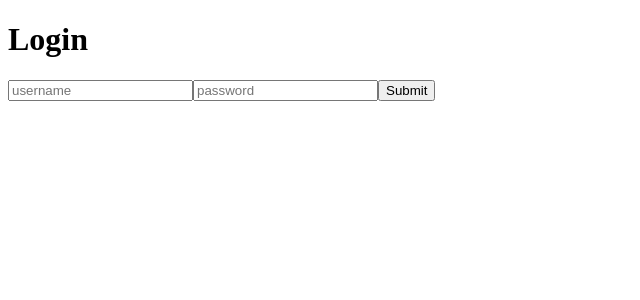
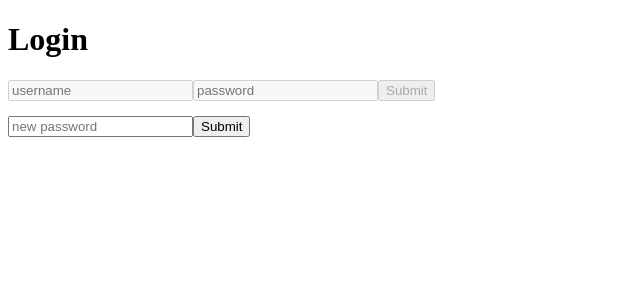
Before and after one commit to jmarron7/angular-java-pm-app, an Angular app in the folder frontend/: page /login in a window 1280 px wide. Shown: the top 300 px of the page, without its empty margins (0-640 px from the left). Built offline with nearby package versions, Linux system fonts and the light colour scheme.

Commit message:
implemented pending user login conditional

```diff
--- a/frontend/src/app/components/announcement-card/announcement-card.component.css
+++ b/frontend/src/app/components/announcement-card/announcement-card.component.css
@@ -1,3 +1,4 @@
 p {
     border: 1px solid black;
+    margin: 10px;
 }
--- a/frontend/src/app/components/project-card/project-card.component.css
+++ b/frontend/src/app/components/project-card/project-card.component.css
@@ -1,3 +1,4 @@
 p {
     border: 1px solid black;
+    margin: 10px;
 }
--- a/frontend/src/app/components/team-card/team-card.component.css
+++ b/frontend/src/app/components/team-card/team-card.component.css
@@ -1,3 +1,17 @@
-p {
+button {
+    background-color: transparent;
     border: 1px solid black;
+    margin: 10px;
+    font-family: inherit;
+    font-size: inherit;
+    font-style: inherit;
+    font-weight: inherit;
+    line-height: inherit;
+    padding: 0;
+    text-align: left;
 }
+
+button:hover {
+    background-color: whitesmoke;
+    cursor: pointer;
+}
--- a/frontend/src/app/pages/login/login.component.css
+++ b/frontend/src/app/pages/login/login.component.css
@@ -0,0 +1,3 @@
+#new-password {
+  margin-top: 15px;
+}
--- a/frontend/src/app/pages/login/login.component.html
+++ b/frontend/src/app/pages/login/login.component.html
@@ -2,11 +2,18 @@
 <h1 id="login-header">Login</h1>
 
 <form #loginForm="ngForm" (ngSubmit)="login(loginForm.form.value);">
-  <input type="text" name="username" ngModel #nameField="ngModel" class="form-control" placeholder="username">
-  <input type="password" name="password" ngModel #passField="ngModel" class="login-field" placeholder="password">
-  <button class="submit-button" value="Login">Submit</button>
+  <input [disabled]="isPending" type="text" name="username" ngModel #nameField="ngModel" class="form-control" placeholder="username">
+  <input [disabled]="isPending" type="password" name="password" ngModel #passField="ngModel" class="login-field" placeholder="password">
+  <button [disabled]="isPending" class="submit-button" value="Login">Submit</button>
 </form>
 
-<div *ngIf="invalid" id="login-error-msg-container">
-    <p id="login-error-msg">Invalid username and/or password</p>
+<div *ngIf="isInvalid">
+    <p>Invalid username and/or password</p>
 </div>
+
+<div id="new-password" *ngIf="isPending">
+  <form #loginForm="ngForm" (ngSubmit)="updatePassword(loginForm.form.value);">
+    <input type="password" name="password" ngModel #passField="ngModel" class="login-field" placeholder="new password">
+    <button class="submit-button" value="Login">Submit</button>
+  </form>
+</div>
--- a/frontend/src/app/pages/login/login.component.ts
+++ b/frontend/src/app/pages/login/login.component.ts
@@ -1,6 +1,7 @@
 import { Component } from '@angular/core';
 import { Router, NavigationExtras } from '@angular/router';
 import { AuthService } from '../../services/auth.service';
+import { HttpClient } from '@angular/common/http'
 
 @Component({
   selector: 'app-login',
@@ -9,22 +10,66 @@ import { AuthService } from '../../services/auth.service';
 })
 export class LoginComponent {
 
-  constructor(private authService: AuthService, private router: Router) {}
+  constructor(private authService: AuthService, private router: Router, private http: HttpClient) {}
 
-  invalid: boolean = false;
+  isInvalid: boolean = false;
+  isPending: boolean = true;
+  userId = 0;
+  user: any = {
+    credentials: {
+      username: "",
+      password: ""
+    },
+    profile: {
+      firstname: "",
+      lastname: "",
+      email: "",
+      phone: ""
+    },
+    isAdmin: false
+  };
 
   login(form: any) {
     this.authService.login(form.username, form.password).subscribe({
       next: data => {
         console.log(data);
-        localStorage.setItem('user', JSON.stringify(data));
-        this.router.navigate(['/']);
+
+        let userData = JSON.parse(data);
+        this.userId = userData.id;
+        this.user.profile = userData.profile;
+        this.user.credentials = {
+          username: form.username,
+          password: form.password
+        }
+        this.user.isAdmin = userData.isAdmin;
+
+        localStorage.setItem('user', data);
+        if (userData.status === "PENDING") {
+          this.isPending = true;
+        }
+        else {
+          this.router.navigate(['/']);
+        }
       },
       error: error => {
         console.error(error);
-        this.invalid = true;
+        this.isInvalid = true;
       }
     })
   }
 
+  updatePassword(form: any) {
+    let url = 'users/' + this.user.id;
+    this.http.put<any>(url, this.user).subscribe({
+        next: data => {
+          console.log(data);
+          this.router.navigate(['/']);
+        },
+        error: error => {
+          console.error(error);
+          this.isInvalid = true;
+        }
+      })
+  }
+
 }
--- a/frontend/src/app/pages/user-registry/user-registry.component.css
+++ b/frontend/src/app/pages/user-registry/user-registry.component.css
@@ -0,0 +1,4 @@
+div {
+    border: 1px solid black;
+    margin: 10px;
+}
--- a/frontend/src/app/pages/user-registry/user-registry.component.html
+++ b/frontend/src/app/pages/user-registry/user-registry.component.html
@@ -1 +1,23 @@
-<p>user-registry works!</p>
+<h1>users</h1>
+
+<div *ngFor="let user of users">
+    Lorem ipsum dolor sit amet, consectetur adipiscing elit.
+    Donec ac congue neque. Phasellus viverra gravida pharetra.
+    Sed vel viverra turpis. Sed mattis in risus vel sagittis.
+    Cras ut luctus libero, ut tincidunt velit.
+    Quisque in lacinia arcu, non pharetra quam.
+    Nunc nunc nibh, efficitur at justo ut, varius aliquet quam.
+    Maecenas rutrum dolor non rhoncus placerat.
+    Morbi interdum ex sed nisi interdum suscipit.
+    Ut convallis et odio nec rutrum.
+    Ut rhoncus laoreet nulla non rutrum.
+    Nunc sit amet rutrum nibh.
+    Maecenas mollis felis sed quam lobortis tincidunt.
+    Integer cursus tellus dui, quis pulvinar ligula fringilla vel.
+    In suscipit faucibus orci, a hendrerit orci varius eget.
+    Proin tempus lectus ex, at sagittis leo sagittis ac.
+    Aenean sed maximus metus, ut blandit leo.
+    Donec pretium tortor lorem, vel facilisis est viverra eu.
+    Aliquam ut odio et odio porta euismod nec sed nisl.
+    Nullam laoreet vestibulum fermentum.
+</div>
--- a/frontend/src/app/pages/user-registry/user-registry.component.ts
+++ b/frontend/src/app/pages/user-registry/user-registry.component.ts
@@ -1,4 +1,6 @@
 import { Component } from '@angular/core';
+import { HttpClient } from '@angular/common/http';
+import { Router } from '@angular/router';
 
 @Component({
   selector: 'app-user-registry',
@@ -7,4 +9,20 @@ import { Component } from '@angular/core';
 })
 export class UserRegistryComponent {
 
+  users: any[] = [1,2,3,4];
+
+  constructor(private http: HttpClient, private router: Router) {
+  }
+
+  ngOnInit() {
+    let url = 'company/' + localStorage.getItem('companyId') +  '/users';
+    this.http.get<any>(url).subscribe({
+        next: data => {
+            this.users = data;
+        },
+        error: error => {
+            console.error(error);
+          }
+      })
+  }
 }
```
Also changed, not shown: frontend/src/app/pages/announcements/announcements.component.ts (line endings or trailing spaces).
